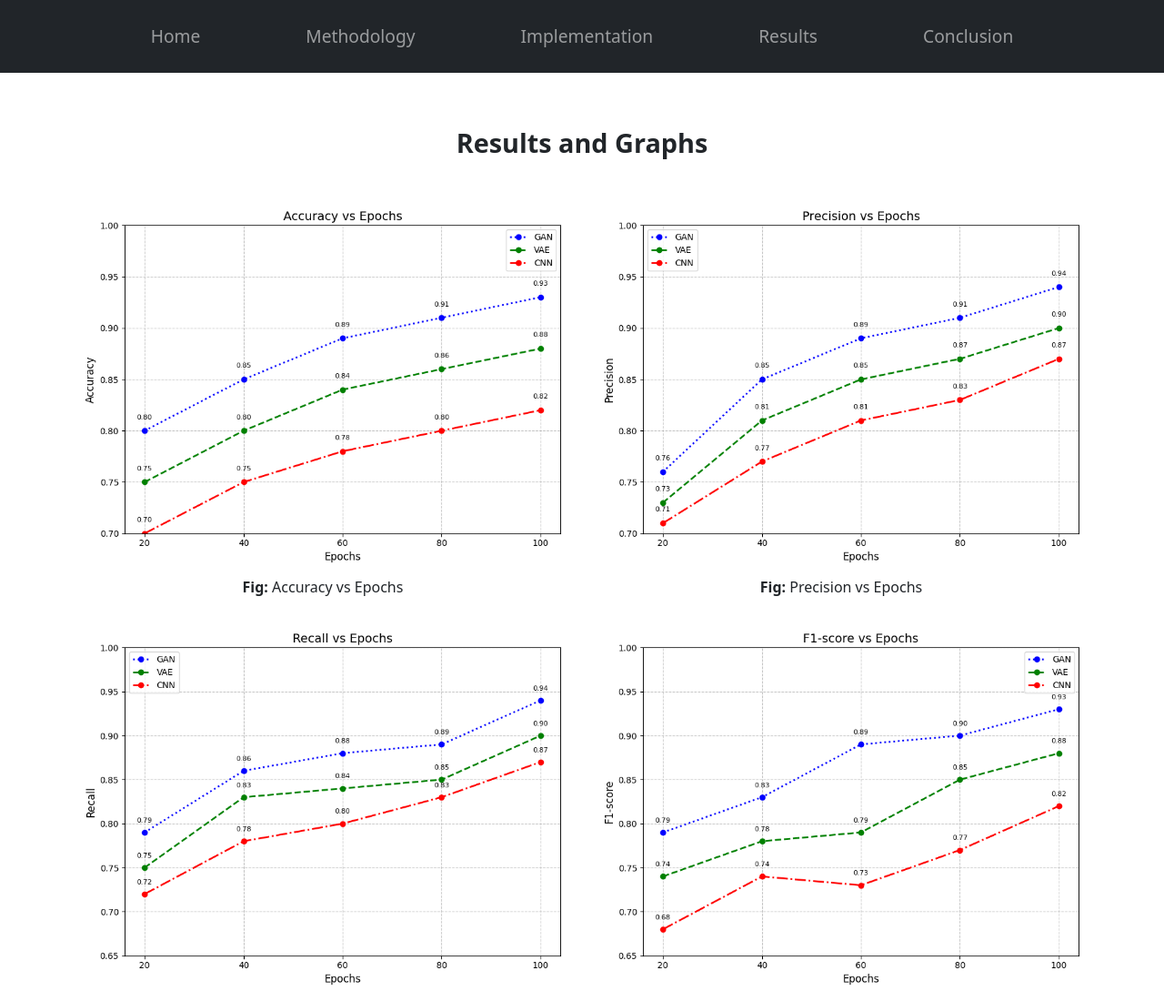
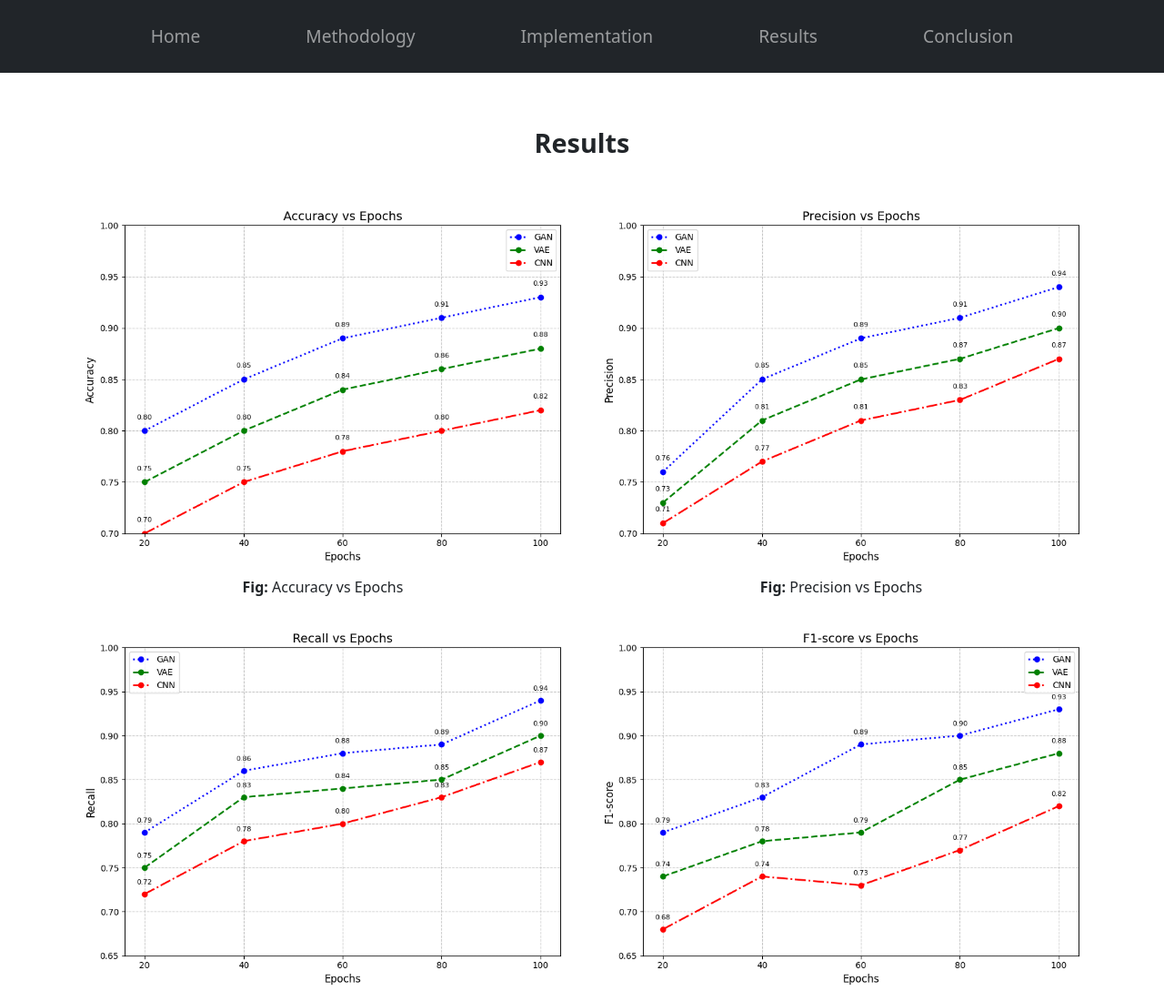
Before and after one commit to Harsha-Vardhini-Sujanmulk/Exploring-Medical-Image-Generation-Using-Generative-Adversarial-Networks-GANs-, a plain HTML site: page results.html in a window 1280 px wide. Shown: the top 1100 px of the page at 91% size. Drawn offline with nearby package versions, Linux system fonts and the light colour scheme.

Commit message:
Update results.html

```diff
--- a/results.html
+++ b/results.html
@@ -27,7 +27,7 @@
     <section id="methodology">
       <div class="container">
         <div class="content-section">
-          <h2 class="section-title">Results and Graphs</h2>
+          <h2 class="section-title">Results</h2>
         </div>
       </div>
     </section>
```
